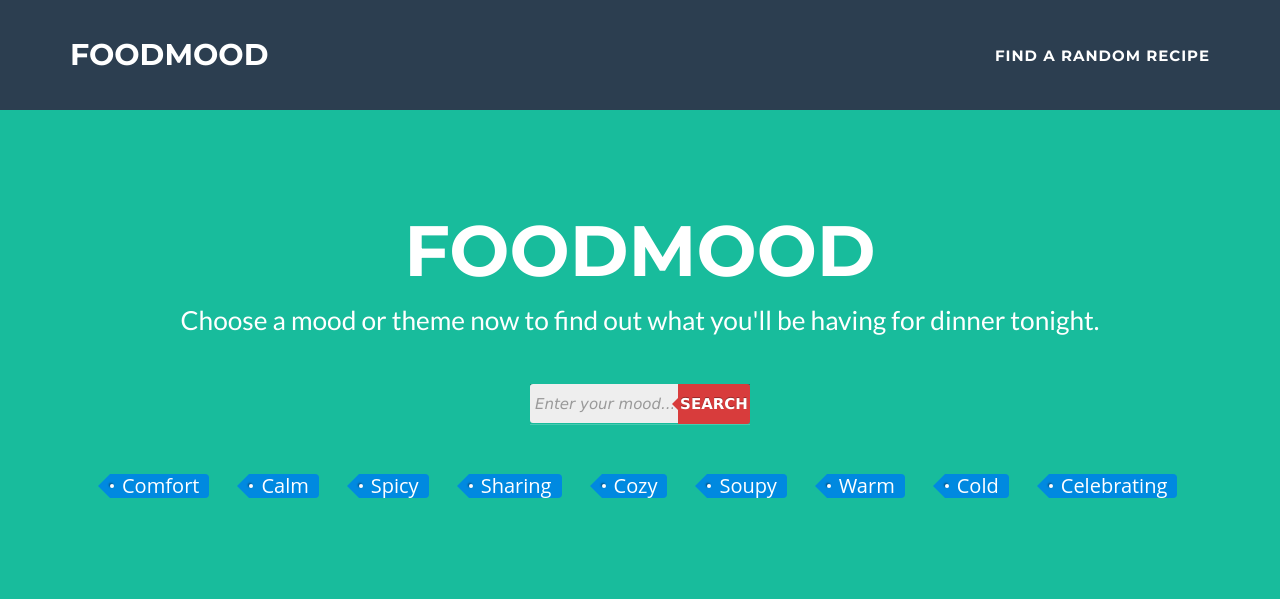
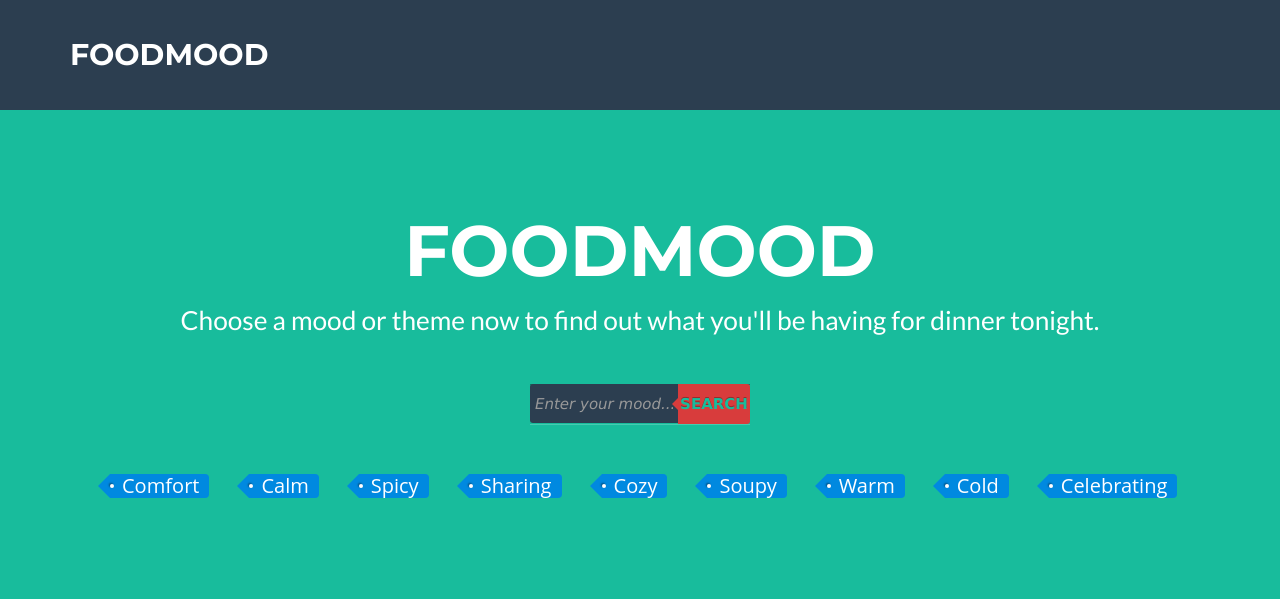
Before and after one commit to christinakim/mood-recipe, a PHP site: page / in a window 1280 px wide. Shown: the top 599 px of the page. Run offline with PHP 8.4, Linux system fonts and the light colour scheme; some libraries are stand-ins or nearby versions.

Commit message:
fixed search bar color

```diff
--- a/css/style.css
+++ b/css/style.css
@@ -105,13 +105,13 @@ padding: 10px 5px;
 float: left;
 font: bold 15px 'lucida sans', 'trebuchet MS', 'Tahoma';
 border: 0;
-background: #EEE;
+background: #2c3e50;
 border-radius: 3px 0 0 3px;
 }
 
 .search-wrapper input:focus {
     outline: 0;
-    background: #fff;
+    background: #2c3e50;
     box-shadow: 0 0 2px rgba(0,0,0,.8) inset;
 }
 
--- a/index.html
+++ b/index.html
@@ -33,7 +33,7 @@
         <div class="container">
             <!-- Brand and toggle get grouped for better mobile display -->
             <div class="navbar-header page-scroll">
-                <button type="button" class="navbar-toggle" data-toggle="collapse" data-target="#bs-example-navbar-collapse-1">
+                <button type="button" class="navbar-toggle" data-toggle="collapse" data-target="">
                     <span class="sr-only">Toggle navigation</span>
                     <span class="icon-bar"></span>
                     <span class="icon-bar"></span>
@@ -42,18 +42,6 @@
                 <a class="navbar-brand" href="#page-top">FoodMood</a>
             </div>
 
-            <!-- Collect the nav links, forms, and other content for toggling -->
-            <div class="collapse navbar-collapse" id="bs-example-navbar-collapse-1">
-                <ul class="nav navbar-nav navbar-right">
-                    <li class="hidden">
-                        <a href="#page-top"></a>
-                    </li>
-                    <li class="page-scroll">
-                        <a href="#searchresult">Find a random recipe</a>
-                    </li>
-
-                </ul>
-            </div>
             <!-- /.navbar-collapse -->
         </div>
         <!-- /.container-fluid -->
@@ -76,7 +64,7 @@
             <form action="/search.html" class="search-wrapper cf">
                                 <input type="text" placeholder="Enter your mood...
                                 " required="">
-                                <button type="submit">Search</button>
+                                <button type="submit"><a href="search-result.html">Search</a></button>
                              </form>
                 <div class="tag-container">
 
@@ -86,7 +74,7 @@
                                 <li><a href="#">Spicy</a></li>
 
                                 <li><a href="#">Sharing</a></li>
-                                <li><a href="#">Cozy</a></li>
+                                <li><a href="search-results.html">Cozy</a></li>
                             </ul>
                             <ul class="tags">
 
@@ -111,7 +99,7 @@
             <div class="row">
 
                 <div class="col-lg-8 col-lg-offset-2 text-center">
-                    <a href="#" class="btn btn-lg btn-outline">
+                    <a href="add-recipe.html" class="btn btn-lg btn-outline">
                         <i class="fa fa-cutlery"></i> Submit Recipe
                     </a>
                 </div>
```
